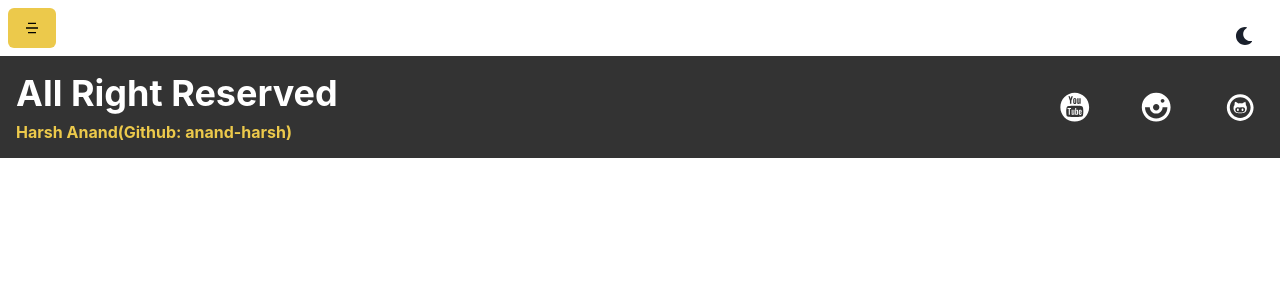
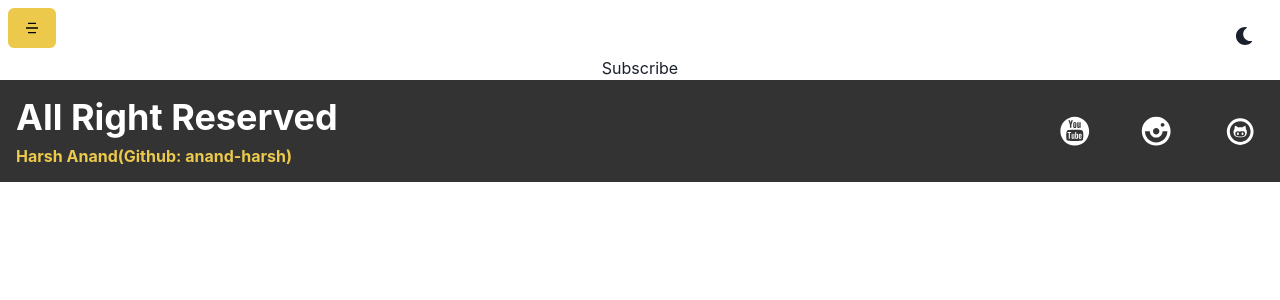
Before and after one commit to anand-harsh/Edumi, a React (Create React App) app in the folder edumi/: page /subscribe in a window 1280 px wide. Shown: the top 300 px of the page. Built offline with nearby package versions, Linux system fonts and the light colour scheme.

Commit message:
Update #5

```diff
--- a/edumi/src/App.js
+++ b/edumi/src/App.js
@@ -11,6 +11,10 @@ import ResetPassword from './components/Auth/ResetPassword';
 import Contact from './components/Contact.jsx/Contact';
 import Request from './components/Request/Request';
 import About from './components/About/About';
+import Subscribe from './components/Subscribe/Subscribe';
+import NotFound from './components/NotFound/NotFound';
+import PaymentSuccess from './components/Subscribe/PaymentSuccess';
+import PaymentFail from './components/Subscribe/PaymentFail';
 
 function App() {
   return (
@@ -26,6 +30,10 @@ function App() {
         <Route path="/about" element={<About />} />
         <Route path="/forgetpassword" element={<ForgetPassword />} />
         <Route path="/resetPassword/:token" element={<ResetPassword />} />
+        <Route path="/subscribe" element={<Subscribe />} />
+        <Route path="/*" element={<NotFound />} />
+        <Route path="/paymentsuccess" element={<PaymentSuccess />} />
+        <Route path="/paymentfail" element={<PaymentFail />} />
       </Routes>
       <Footer />
     </Router>
--- /dev/null
+++ b/edumi/src/components/NotFound/NotFound.jsx
@@ -0,0 +1,11 @@
+import React from 'react';
+
+const NotFound = () => {
+    return (
+        <div>
+
+        </div>
+    );
+}
+
+export default NotFound;
--- /dev/null
+++ b/edumi/src/components/Subscribe/PaymentFail.jsx
@@ -0,0 +1,9 @@
+import React from 'react'
+
+const PaymentFail = () => {
+  return (
+    <div>PaymentFail</div>
+  )
+}
+
+export default PaymentFail
--- /dev/null
+++ b/edumi/src/components/Subscribe/PaymentSuccess.jsx
@@ -0,0 +1,9 @@
+import React from 'react'
+
+const PaymentSuccess = () => {
+  return (
+    <div>PaymentSuccess</div>
+  )
+}
+
+export default PaymentSuccess
--- /dev/null
+++ b/edumi/src/components/Subscribe/Subscribe.jsx
@@ -0,0 +1,16 @@
+import React from 'react';
+import { Container, VStack, HStack } from '@chakra-ui/react';
+
+const Subscribe = () => {
+  return (
+    <Container>
+      <VStack>
+        <HStack>
+            <div>Subscribe</div>
+        </HStack>
+      </VStack>
+    </Container>
+  );
+};
+
+export default Subscribe;
```
Also changed, not shown: edumi/src/components/Layout/Header/Header.jsx (+14 -4 lines).
